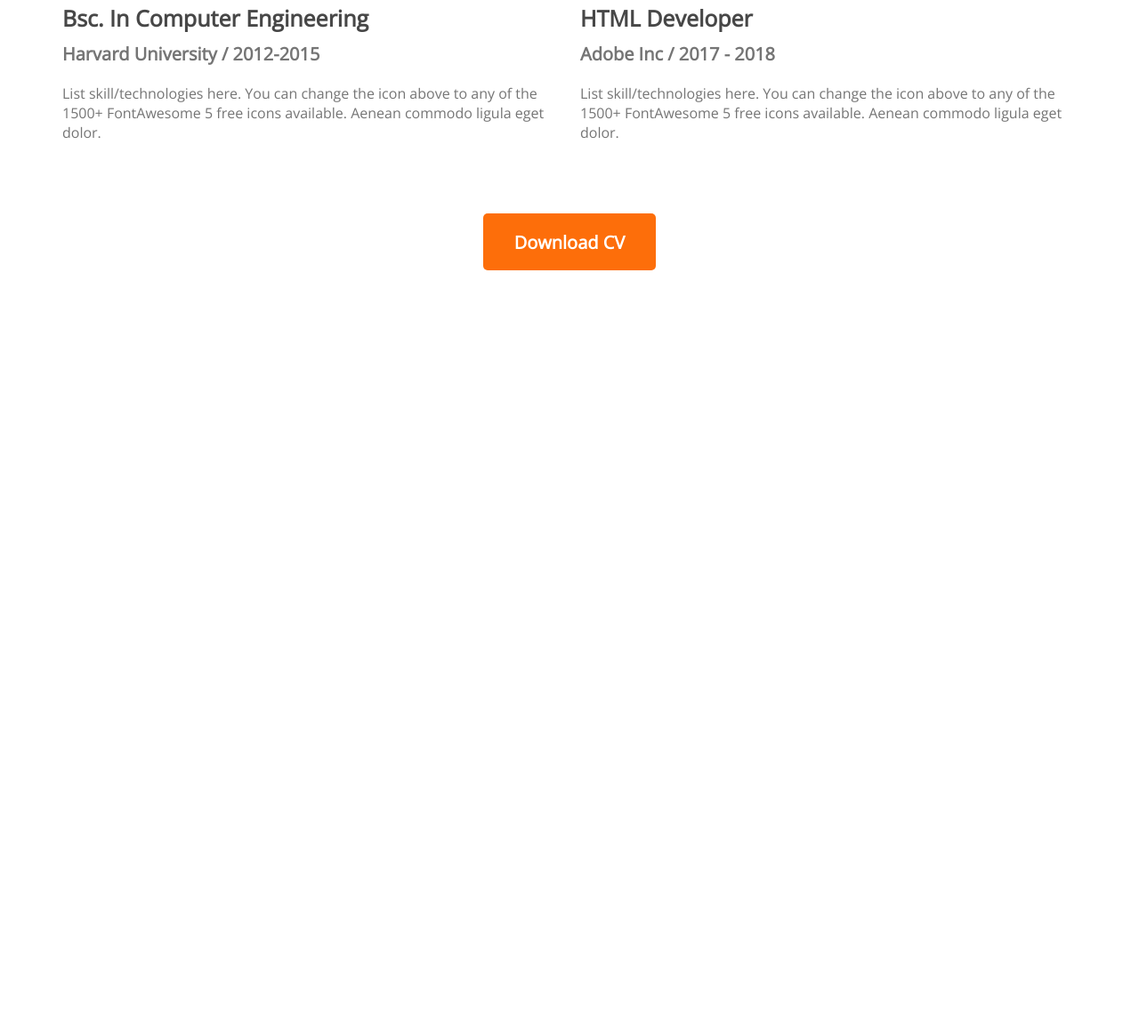
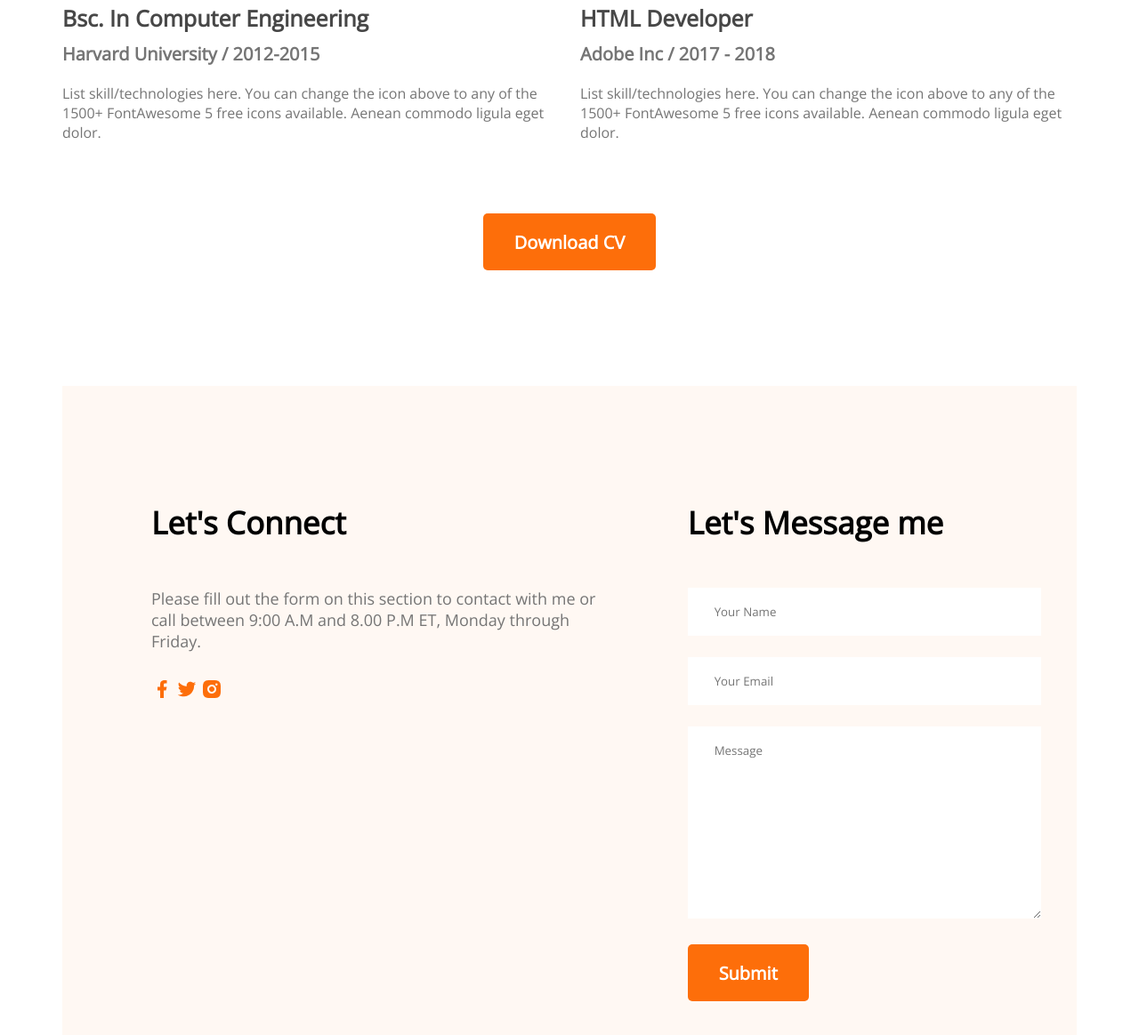
Before and after one commit to IshtiaqHasan/developer-portfolio2, a plain HTML site: page index.html in a window 1280 px wide. Shown: the part 2550-3714 px from the top of the page at 89% size. Before the commit the page ends 2854 px from the top, so only its background shows below. Drawn offline with nearby package versions, Linux system fonts and the light colour scheme.

Commit message:
contact section included

```diff
--- a/index.html
+++ b/index.html
@@ -121,6 +121,32 @@
             <button class="btn-primary">Download CV</button>
         </div>
        </section>
+       <!-- contact section -->
+       <section class="contact">
+           <div class="let-contact">
+              <h3 class="section-title">Let's Connect</h3>
+              <p class="section-description">Please fill out the form on this section to contact with me or call between 9:00 A.M and 8.00 P.M ET, Monday through Friday.</p>
+              <a href="http://">
+                <img src="./images/icons/facebook.png" alt="">
+              </a>
+              <a href="http://">
+                <img src="./images/icons/twitter.png" alt="">
+              </a>
+              <a href="http://">
+                <img src="./images/icons/insta.png" alt="">
+              </a>
+           </div>
+           <div>
+              <h3 class="section-title">Let's Message me</h3>
+              <form action="">
+                <input type="text" name="" id="" placeholder="Your Name">
+                <br>
+                <input type="email" name="" id="" placeholder="Your Email">
+                <textarea name="" id="" cols="30" rows="10" placeholder="Message"></textarea>
+                <input class="btn-primary" type="submit" value="Submit">
+              </form>
+           </div>
+       </section>
     </main>
     <footer>
 
--- a/styles/portfolio.css
+++ b/styles/portfolio.css
@@ -153,3 +153,29 @@ section{
     margin-top: 50px;
     text-align: center;
 }
+/* contact style */
+.contact{
+    display: flex;
+    gap: 100px;
+    background: #FFF8F3;
+    padding: 130px 100px;
+}
+.let-contact{
+
+}
+.contact .section-title{
+    text-align: left;
+
+}
+.contact input[type="text"],input[type="email"], textarea{
+    margin-bottom: 24px;
+    border: 0;
+    width: 100%;
+    padding:18px 30px ;
+}
+.input{
+    height: 64px;
+}
+.contact a{
+    text-decoration: none;
+}
```
